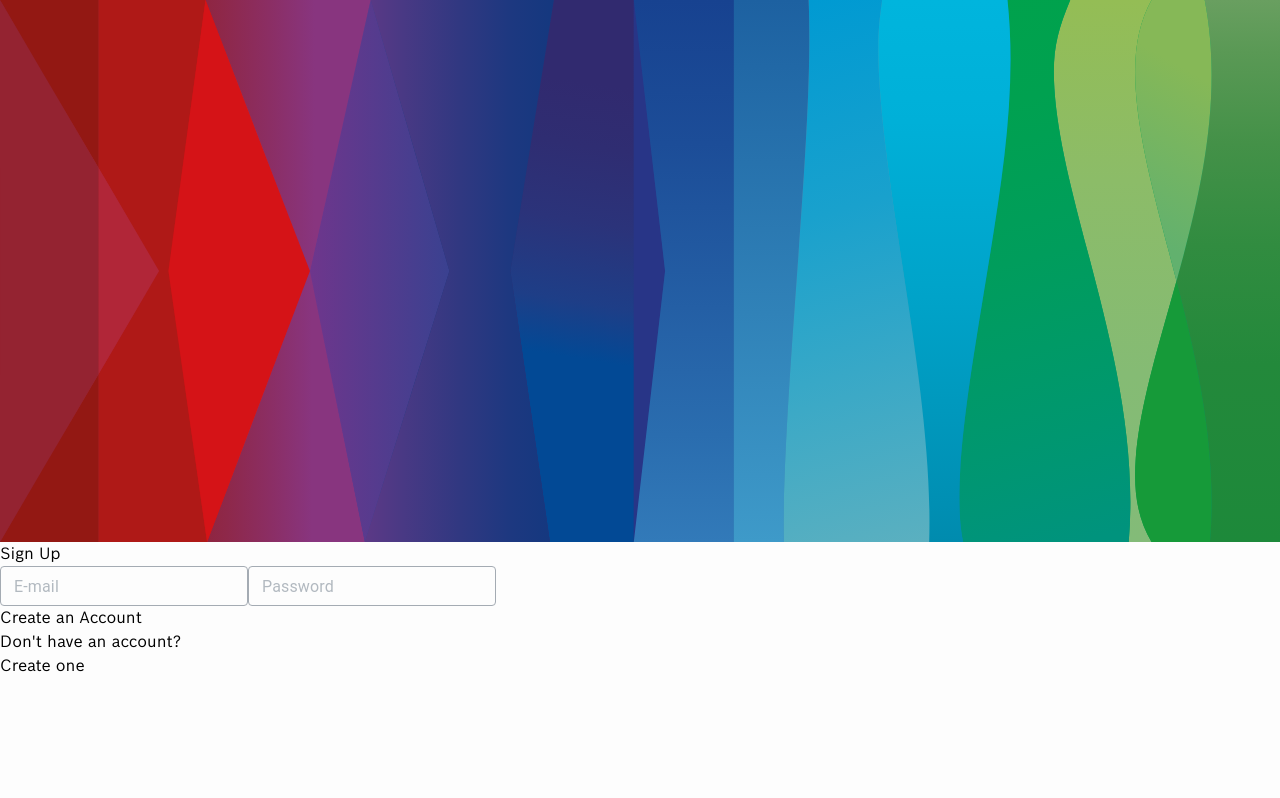
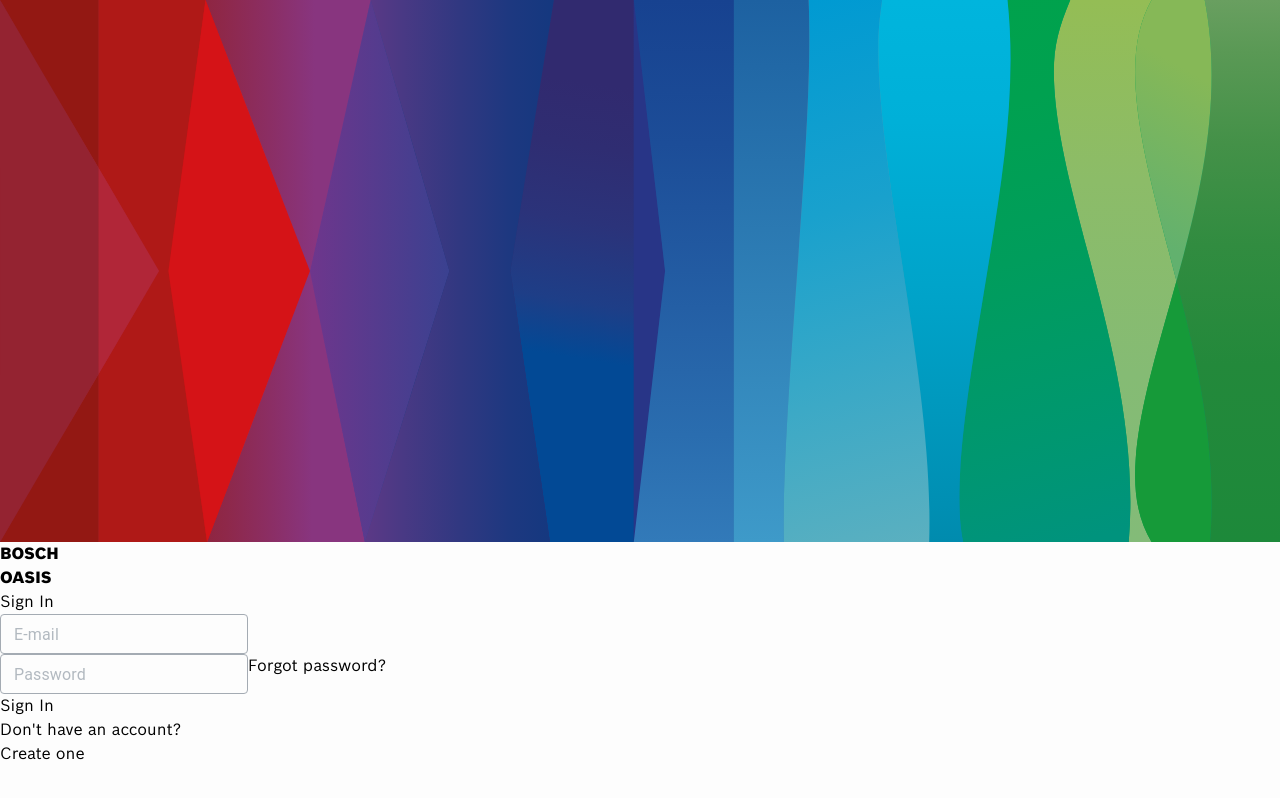
Before and after one commit to MachareteL/Oasis, a Next.js app: page /signup in a window 1280 px wide. Built offline with nearby package versions, Linux system fonts and the light colour scheme; no server answers.

Commit message:
feat: home page and groups page
home page, groups page and group card page

```diff
--- a/src/app/signup/page.tsx
+++ b/src/app/signup/page.tsx
@@ -6,6 +6,8 @@ import { signIn, useSession } from "next-auth/react";
 import { useState } from "react";
 import Image from "next/image";
 import boschSuperGraph from "../../../public/BOSCH.svg";
+import Oasis from "@/components/Oasis";
+import Link from "next/link";
 
 interface Props {}
 
@@ -29,32 +31,44 @@ const Login: NextPage<Props> = ({}) => {
           className="h-full w-full object-cover opacity-70"
         />
       </div>
-      <div className="container mx-auto flex flex-col items-center justify-center space-y-2 h-full px-5">
-        <div className="z-10 flex h-fit w-full flex-col space-y-4 rounded-2xl p-20 md:ml-auto md:mt-0 md:w-1/2 lg:w-2/4 xl:w-5/12 bg-bosch-white dark:bg-bosch-dark-gray-400">
-              <h1 className="text-xl font-thin dark:text-bosch-white sm:text-2xl flex justify-center">
-                Sign Up
-              </h1>
+      <div className="container mx-auto flex h-full flex-col items-center justify-center space-y-4 px-5">
+        <div className="z-10 flex h-fit w-full flex-col space-y-4 rounded-2xl bg-bosch-white p-20 dark:bg-bosch-dark-gray-400 md:ml-auto md:mt-0 md:w-2/3 lg:w-2/4 xl:w-5/12 opacity-90">
+          <div className="flex flex-col">
+            <Oasis />
+            <h1 className="flex justify-center text-xl font-thin sm:text-2xl text-bosch-black dark:text-bosch-light-gray-100">
+              Sign In
+            </h1>
+          </div>
 
-          <form className="space-y-12"
-          onSubmit={(event) => {handleLogin(event)}}>
-            <div className="space-y-8">
+          <form
+            className="space-y-12"
+            onSubmit={(event) => {
+              handleLogin(event);
+            }}
+          >
+            <div className="space-y-4">
               <Input placeholder="E-mail" name="email" />
-              <Input placeholder="Password" name="password" />
+              <div className="space-y-1">
+                <Input placeholder="Password" name="password" />
+                <span className="flex justify-end text-sm text-bosch-dark-gray-200 opacity-80 hover:opacity-100">
+                  <Link href={"/signup"}>Forgot password?</Link>
+                </span>
+              </div>
             </div>
 
             <div className="flex justify-end">
               <Button
-                className=" text-bosch-white bg-oasis-aqua-400 hover:bg-oasis-aqua-500"
+                className=" bg-oasis-aqua-400 text-bosch-white hover:bg-oasis-aqua-500"
                 type="submit"
               >
-                Create an Account
+                Sign In
               </Button>
             </div>
           </form>
         </div>
-        <div className="z-10 py-10 flex w-full rounded-2xl justify-center md:ml-auto md:mt-0 md:w-1/2 lg:w-2/4 xl:w-5/12 bg-bosch-white dark:bg-bosch-dark-gray-400 space-x-2">
-            <h1>Don't have an account?</h1>
-            <button className="text-oasis-aqua-400">Create one</button>
+        <div className="z-10 flex w-full justify-center space-x-2 rounded-2xl bg-bosch-white py-8 dark:bg-bosch-dark-gray-400 md:ml-auto md:mt-0 md:w-2/3 lg:w-2/4 xl:w-5/12 opacity-90">
+          <h1 className="text-lg text-bosch-black dark:text-bosch-light-gray-100">Don't have an account?</h1>
+              <Link href={"/signup/register"} className="text-oasis-aqua-300 hover:text-oasis-aqua-500 dark:hover:text-oasis-aqua-400 text-lg">Create one</Link>
         </div>
       </div>
     </section>
--- a/src/components/Oasis.tsx
+++ b/src/components/Oasis.tsx
@@ -4,10 +4,10 @@ import React from "react";
 export default function Oasis() {
   return (
     <span className={`flex justify-center ${BoschSansBlack.className}`}>
-      <h1 className="text-bosch-gray-600 text-4xl font-extrabold dark:text-bosch-white ">
+      <h1 className="text-bosch-gray-600 text-4xl font-extrabold text-bosch-black dark:text-bosch-light-gray-100">
         BOSCH
       </h1>
-      <h1 className="text-bosch-gray-600 text-4xl font-bold dark:bg-gradient-to-r dark:from-oasis-standard-100 dark:to-oasis-standard-500 bg-clip-text dark:text-transparent">
+      <h1 className="text-bosch-gray-600 text-4xl font-bold bg-clip-text text-transparent `bg-bosch-black bg-gradient-to-r from-oasis-standard-100 from-10% to-oasis-standard-500 dark:to-oasis-standard-550 ">
         OASIS
       </h1>
     </span>
--- a/tailwind.config.js
+++ b/tailwind.config.js
@@ -28,11 +28,12 @@ export const theme = {
 
       },
       'oasis-standard':{
-        100: '#18837E', //oasis-aqua-400
-        200: '#419E98', //oasis-aqua-300
-        300: '#427595', //aqua-to-purple-100
-        400: '#435C92', //aqua-to-purple-200
-        500: '#433E8F', //oasis-purple-600
+        100: '#009B8F',
+        200: '#3299AA',
+        300: '#3F86BB',
+        400: '#4976C8',
+        500: '#524DB7',
+        550: '#5F56E3',
 
 
       },
```
Also changed, not shown: src/app/groups/page.tsx (added, +40 -0 lines), src/app/home/page.tsx (+48 -6 lines), src/components/GroupCard.tsx (added, +14 -0 lines).
